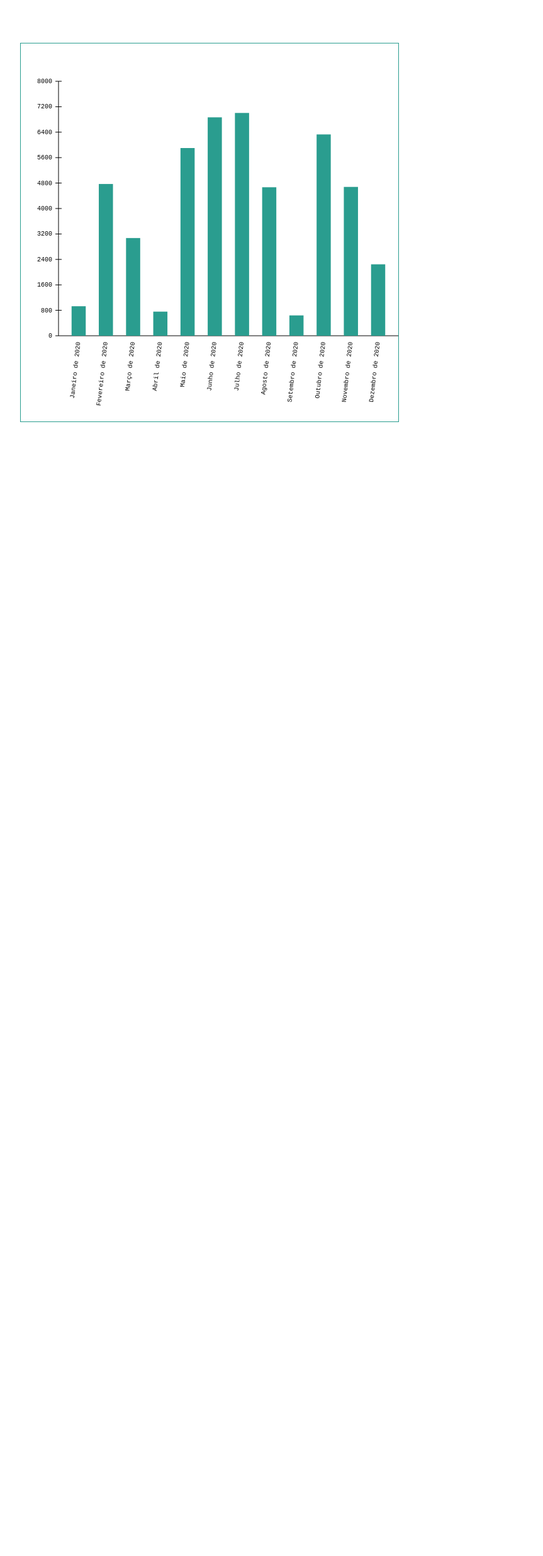
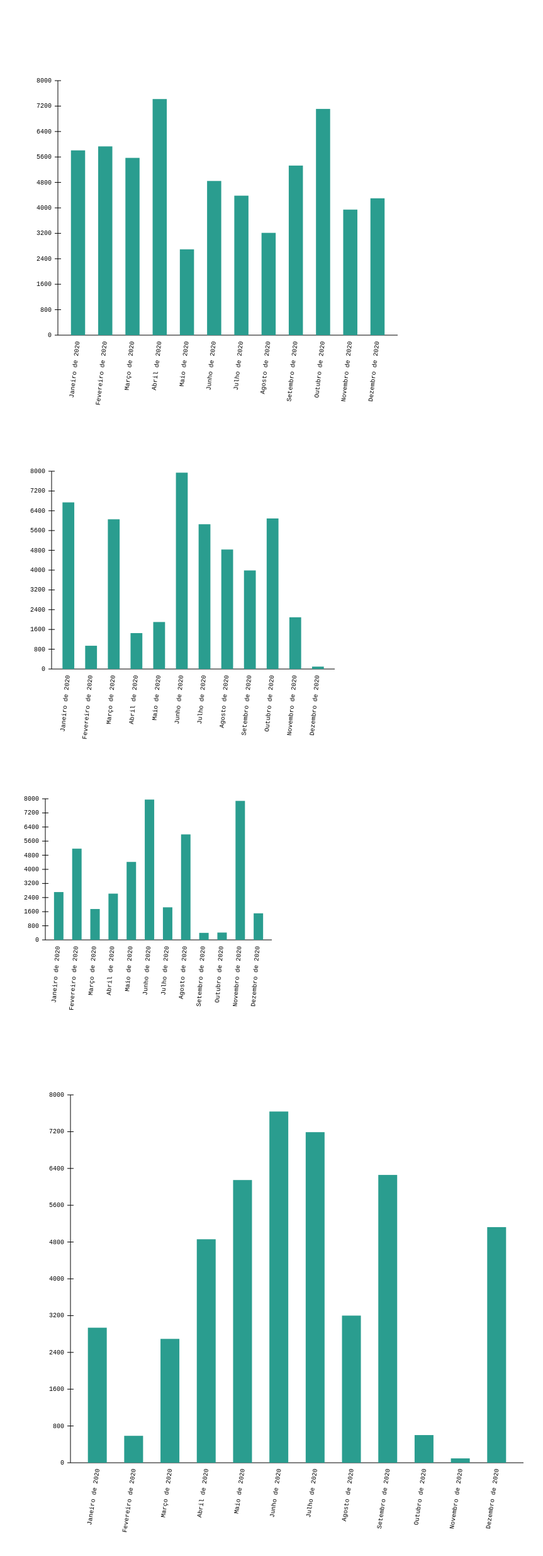
Before and after one commit to xavierhalison/tcc, a React (Create React App) app: page / in a window 1280 px wide. Shown: the top 2470 px of the page at 63% size, without its empty margins (6-869 px from the left). Before the commit the page ends 800 px from the top, so only its background shows below. Built offline with nearby package versions, Linux system fonts and the light colour scheme.

Commit message:
mais gráficos

```diff
--- a/src/App.js
+++ b/src/App.js
@@ -13,6 +13,18 @@ const Container = styled.div`
 
 function App() {
   const arr = Array.from({ length: 12 }, () =>
+    Math.floor(Math.random() * 8000)
+  );
+
+  const arr2 = Array.from({ length: 12 }, () =>
+    Math.floor(Math.random() * 8000)
+  );
+
+  const arr3 = Array.from({ length: 12 }, () =>
+    Math.floor(Math.random() * 8000)
+  );
+
+  const arr4 = Array.from({ length: 12 }, () =>
     Math.floor(Math.random() * 8000)
   );
 
@@ -34,6 +46,9 @@ function App() {
   return (
     <Container>
       <Component size="600" data={arr} color="#2a9d8f" labels={labels} />
+      <Component size="500" data={arr2} color="#2a9d8f" labels={labels} />
+      <Component size="400" data={arr3} color="#2a9d8f" labels={labels} />
+      <Component size="800" data={arr4} color="#2a9d8f" labels={labels} />
     </Container>
   );
 }
--- a/src/visualizations/bar.js
+++ b/src/visualizations/bar.js
@@ -107,6 +107,16 @@ export default function Bar({ data, size, color, labels }) {
     );
   };
 
+  function generateUID() {
+    // I generate the UID from two parts here
+    // to ensure the random number provide enough bits.
+    var firstPart = (Math.random() * 46656) | 0;
+    var secondPart = (Math.random() * 46656) | 0;
+    firstPart = ("000" + firstPart.toString(36)).slice(-3);
+    secondPart = ("000" + secondPart.toString(36)).slice(-3);
+    return firstPart + secondPart;
+  }
+
   const Labels = () => {
     return (
       <g transform={`translate(${size - chartArea}, ${barsArea + (size - chartArea)})`}>
@@ -117,14 +127,16 @@ export default function Bar({ data, size, color, labels }) {
             Math.pow(labelsArea, 2) + Math.pow(barWidth * 0.66, 2)
           );
 
+          const uid = generateUID();
+
           return (
             <React.Fragment key={key}>
               <path
                 d={`M${pathStart} ${labelsArea} L${pathEnd} 0`}
-                id={`${key}_path`}
+                id={`${uid}`}
               />
               <text style={fontStyle} x={hypotenuse - 10} y="0" textAnchor="end">
-                <textPath xlinkHref={`#${key}_path`} key={`${key}_label`}>
+                <textPath xlinkHref={`#${uid}`} key={`${key}_label`}>
                   {value}
                 </textPath>
               </text>
@@ -137,7 +149,6 @@ export default function Bar({ data, size, color, labels }) {
 
   return (
     <svg
-      style={{ border: `1px solid ${color}` }}
       width={size}
       height={size}
       viewBox={`0 0 ${size} ${size}`}
```
